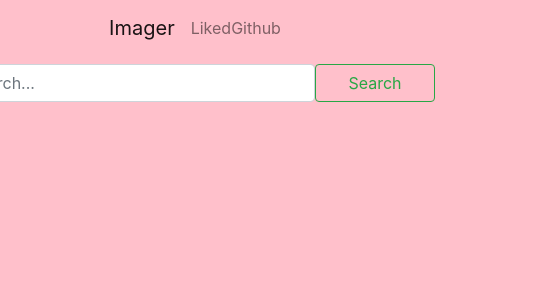
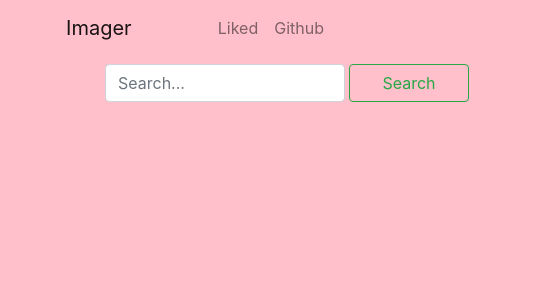
Before and after one commit to priamjain/Imager, a React (Create React App) app in the folder client/: page / in a window 390 px wide. Shown: the top 300 px of the page, 543 px wide, since content can reach past the window. Built offline with nearby package versions, Linux system fonts and the light colour scheme.

Commit message:
fixed responsive behaviour

```diff
--- a/client/src/Components/Header/Header.js
+++ b/client/src/Components/Header/Header.js
@@ -6,14 +6,14 @@ var Header = (props)=> {
 	return (
 		<div id="header" className="container ">
 
-			<Navbar bg="transparent" expand="md"  className='flex-row justify-content-center'>
+			<Navbar bg="transparent" expand="md"  className='flex-row justify-content-around'>
 				<Navbar.Brand className='order-1'>Imager</Navbar.Brand>
 				<Nav className='order-last order-md-2'>
 					<Searchbar updateState={props.updateState}></Searchbar>
 				</Nav>
 				<Nav className='order-2 order-md-3 flex-row'>
 					<Nav.Link
-					className='mr-sm-3 mr-md-0'
+					className='mr-3 mr-md-0'
 					onClick={
 						(e)=>{
 							e.preventDefault();
--- a/client/src/Components/Searchbar/Searchbar.js
+++ b/client/src/Components/Searchbar/Searchbar.js
@@ -22,9 +22,9 @@ function Searchbar(props) {
 		.catch((err)=>console.log(err))
 	}
 	return (
-		<div className="d-none d-flex flex-row justify-content-center p-3">
-			<Form inline style={{width:'30em'}} onSubmit={handleSubmit}>
-				<FormControl type="text" placeholder="Search..." className="w-75" onChange={(e)=>setsearchText(e.target.value)} value={searchText}></FormControl>
+		<div className="d-flex flex-row justify-content-center p-3">
+			<Form inline className='d-flex fex-row justify-content-center' style={{width:'30em'}} onSubmit={handleSubmit}>
+				<FormControl type="text" placeholder="Search..." className="w-50 mr-1" onChange={(e)=>setsearchText(e.target.value)} value={searchText}></FormControl>
 				<Button type="submit" variant="outline-success" className="w-25">Search</Button>
 			</Form>
 		</div>
```
